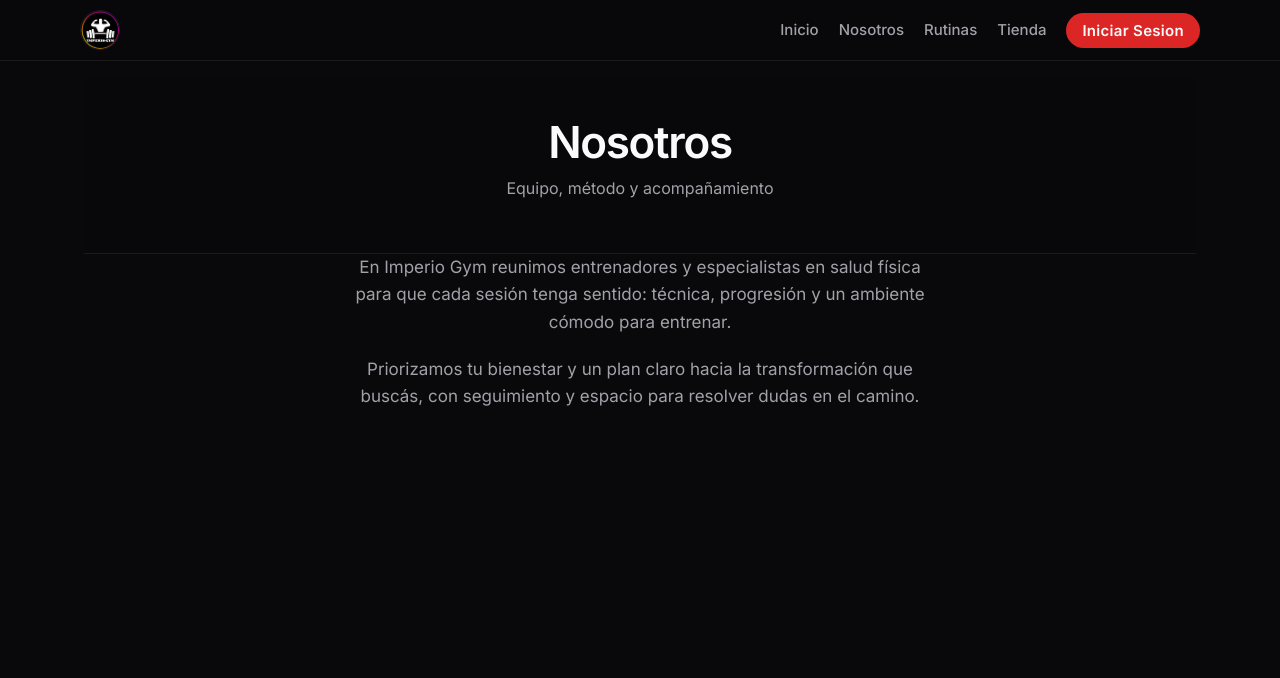
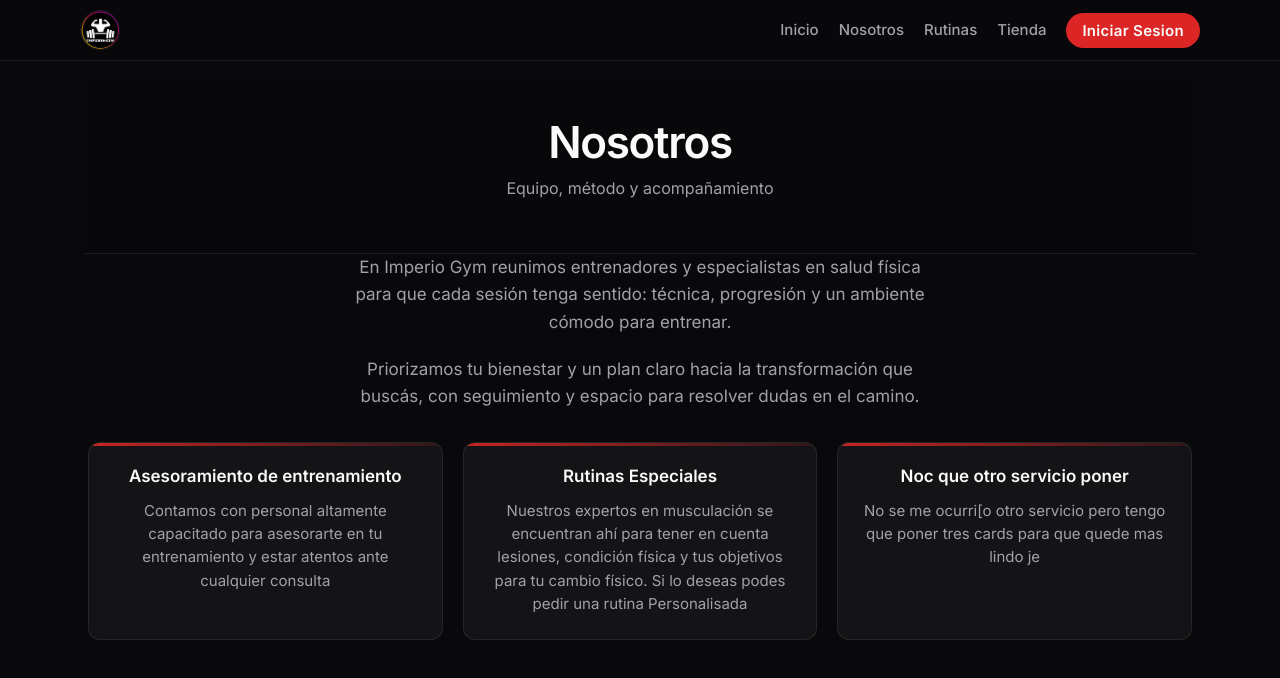
Before and after one commit to MateoBaute/imperio-gym, a React (Vite) app: page /nosotros in a window 1280 px wide. Shown: the top 678 px of the page. Built offline with nearby package versions, Linux system fonts and the light colour scheme.

Commit message:
Mostrar servicios

```diff
--- a/src/components/nosotros/servicios.jsx
+++ b/src/components/nosotros/servicios.jsx
@@ -1,21 +1,38 @@
-export default function Servicios(){
+import { useState, useEffect } from 'react'
 
-    const servicios = [
+export default function Servicios() {
+    const [servicios, setSetvicios] = useState([]);
+
+    const arrayServicios = [
         {
             id: 1,
             nombre: 'Asesoramiento de entrenamiento',
-            descripcion: 'Contamos con personal Altamente capacitado para asesorarte en tu entrenamiento y estar atentos ante cualquier consulta'
+            descripcion: 'Contamos con personal altamente capacitado para asesorarte en tu entrenamiento y estar atentos ante cualquier consulta'
         },
         {
             id: 2,
-            nombre: '',
-            descripcion: ''
+            nombre: 'Rutinas Especiales',
+            descripcion: 'Nuestros expertos en musculación se encuentran ahí para tener en cuenta lesiones, condición física y tus objetivos para tu cambio físico. Si lo deseas podes pedir una rutina Personalisada'
+        },
+        {
+            id: 3,
+            nombre: 'Noc que otro servicio poner',
+            descripcion: 'No se me ocurri[o otro servicio pero tengo que poner tres cards para que quede mas lindo je'
         }
     ]
 
-    return (
-        <div>
+    useEffect(() => {
+        setSetvicios(arrayServicios)
+    }, [])
 
-        </div>
-    )
-}
+        return (
+            <div className="servicios-grid">
+                {servicios.map((servicio) => (
+                    <div key={servicio.id} className="serviciosCards">
+                        <h3>{servicio.nombre}</h3>
+                        <p>{servicio.descripcion}</p>
+                    </div>
+                ))}
+            </div>
+        )
+    }
--- a/src/components/stylesComponents.css
+++ b/src/components/stylesComponents.css
@@ -959,6 +959,74 @@ header {
   box-sizing: border-box;
 }
 
+/* Servicios — Nosotros */
+.servicios-grid {
+  display: grid;
+  grid-template-columns: repeat(auto-fit, minmax(17rem, 1fr));
+  gap: 1.25rem;
+  width: 100%;
+  max-width: 72rem;
+  margin: 2rem auto 0;
+  padding: 0 0.25rem;
+  box-sizing: border-box;
+}
+
+.serviciosCards {
+  position: relative;
+  margin: 0;
+  overflow: hidden;
+  background-color: var(--surface-elevated, #141416);
+  padding: 1.35rem 1.25rem 1.5rem;
+  border-radius: var(--radius-lg, 0.75rem);
+  border: 1px solid var(--border, rgba(255, 255, 255, 0.08));
+  transition: border-color 0.2s ease, box-shadow 0.2s ease;
+  text-align: center;
+  display: flex;
+  flex-direction: column;
+  align-items: center;
+  justify-content: flex-start;
+  min-height: 10.5rem;
+}
+
+.serviciosCards::before {
+  content: "";
+  position: absolute;
+  top: 0;
+  left: 0;
+  right: 0;
+  height: 3px;
+  background: linear-gradient(
+    90deg,
+    var(--primary-red, #dc2626),
+    rgba(220, 38, 38, 0.15)
+  );
+  opacity: 0.9;
+}
+
+.serviciosCards:hover {
+  border-color: rgba(220, 38, 38, 0.35);
+  box-shadow: 0 0.5rem 1.5rem rgba(0, 0, 0, 0.22);
+}
+
+.serviciosCards h3 {
+  margin: 0 0 0.75rem;
+  font-size: 1.0625rem;
+  font-weight: 600;
+  text-align: center;
+  color: var(--pure-white, #fafafa);
+  line-height: 1.3;
+}
+
+.serviciosCards p {
+  margin: 0;
+  font-size: 0.9375rem;
+  font-weight: 400;
+  text-align: center;
+  color: var(--text-muted, #a1a1aa);
+  line-height: 1.55;
+  max-width: none;
+}
+
 @media (min-width: 480px) {
   .sizeContainer {
     flex-direction: row;
--- a/src/pages/Nosotros.jsx
+++ b/src/pages/Nosotros.jsx
@@ -1,4 +1,4 @@
-
+import Servicios from "../components/nosotros/servicios"
 
 export default function Nosotros() {
   return (
@@ -16,6 +16,8 @@ export default function Nosotros() {
         Priorizamos tu bienestar y un plan claro hacia la transformación que
         buscás, con seguimiento y espacio para resolver dudas en el camino.
       </p>
+
+      <Servicios />
     </div>
   )
 }
```
